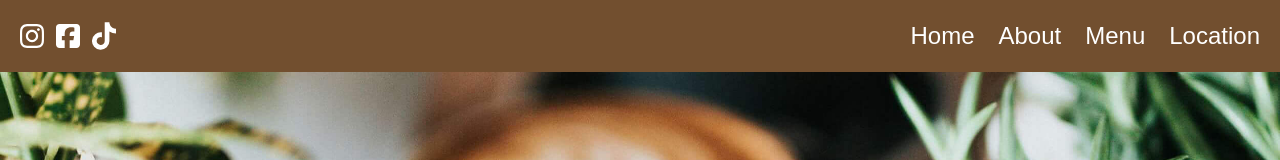
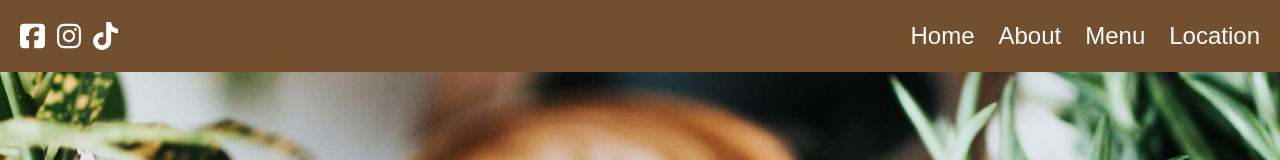
Before and after one commit to jentdev/aroma-cafe, a React (Vite) app: page / in a window 1280 px wide. Shown: the top 160 px of the page. Built offline with nearby package versions, Linux system fonts and the light colour scheme; a web font is replaced by a local one.

Commit message:
added social links

```diff
--- a/src/assets/assets.js
+++ b/src/assets/assets.js
@@ -14,9 +14,6 @@ import tea from './tea.jpg';
 // export icons
 export const assets = {
     logo,
-    facebook,
-    instagram,
-    tiktok,
     pin,
     bg,
     pastry,
@@ -24,6 +21,7 @@ export const assets = {
     tea,
 };
 
+// nav links
 export const navItems = [
     {
         label: 'home',
@@ -42,3 +40,22 @@ export const navItems = [
         endpoint: '/#location',
     },
 ];
+
+// social links
+export const socialLinks = [
+    {
+        label: 'Facebook',
+        img: facebook,
+        url: 'https://www.facebook.com/'
+    },
+    {
+        label: 'Instagram',
+        img: instagram,
+        url: 'https://www.instagram.com/'
+    },
+    {
+        label: 'TikTok',
+        img: tiktok,
+        url: 'https://www.tiktok.com/'
+    }
+];
--- a/src/components/Navbar.jsx
+++ b/src/components/Navbar.jsx
@@ -1,5 +1,5 @@
 import React from 'react';
-import { assets, navItems } from '../assets/assets';
+import { navItems,  socialLinks } from '../assets/assets';
 import MobileMenu from './MobileMenu';
 
 
@@ -25,9 +25,12 @@ const Navbar = () => {
     <nav>
 
       <div className="social-links">
-        <img src={assets.instagram} alt="Instagram" />
+        {/* <img src={assets.instagram} alt="Instagram" />
         <img src={assets.facebook} alt="Facebook" />
-        <img src={assets.tiktok} alt="TikTok" />
+        <img src={assets.tiktok} alt="TikTok" /> */}
+        {socialLinks.map(({label, img, url}) => (
+          <a href={url} key={label} target="_blank"><img src={img} alt={label} /></a>
+        ))}
       </div>
 
       <ul>
--- a/src/index.css
+++ b/src/index.css
@@ -34,7 +34,10 @@
     @apply fixed flex bg-medium w-full justify-between p-sm top-0 left-0 z-2;
   }
   .social-links {
-    @apply flex gap-3
+    @apply flex gap-3 items-center;
+  }
+  .social-links img {
+    @apply h-7
   }
   nav ul {
     @apply hidden sm:flex gap-6;
```
